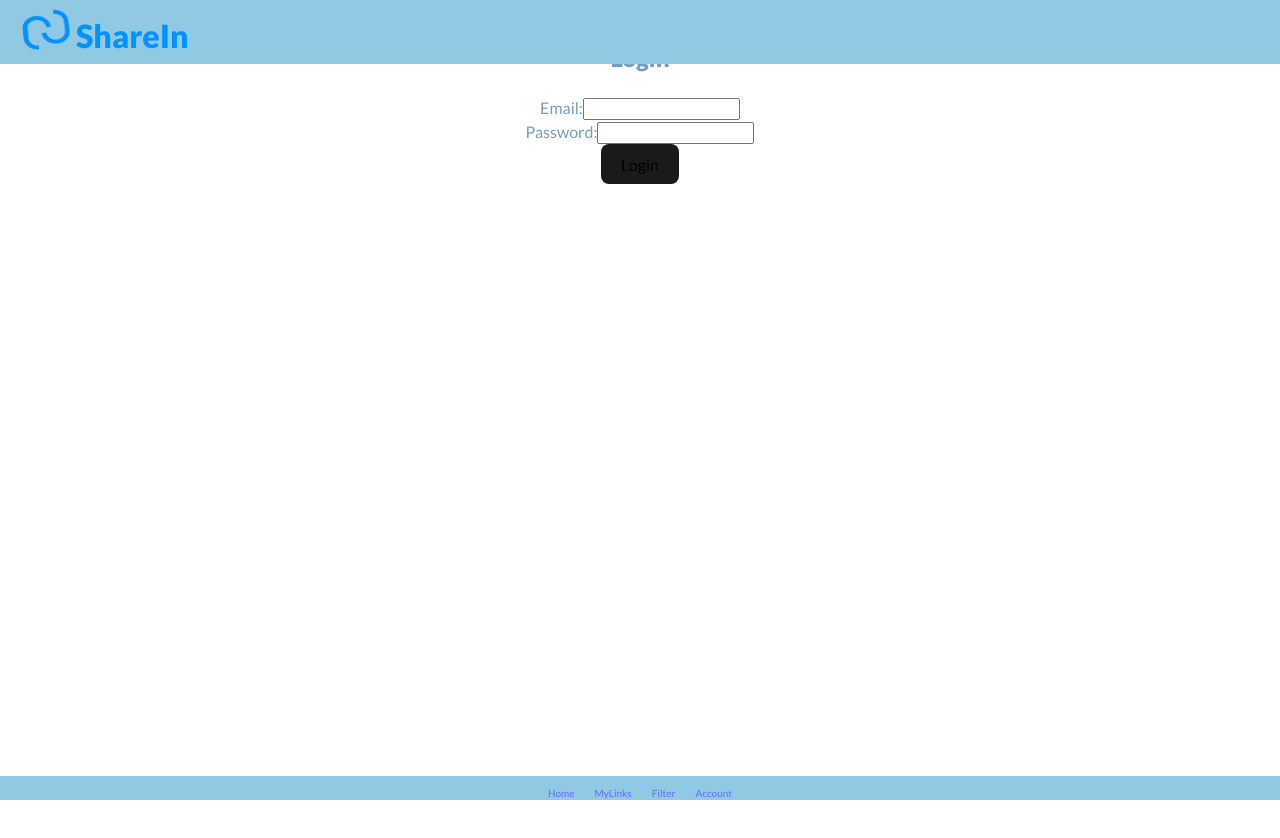
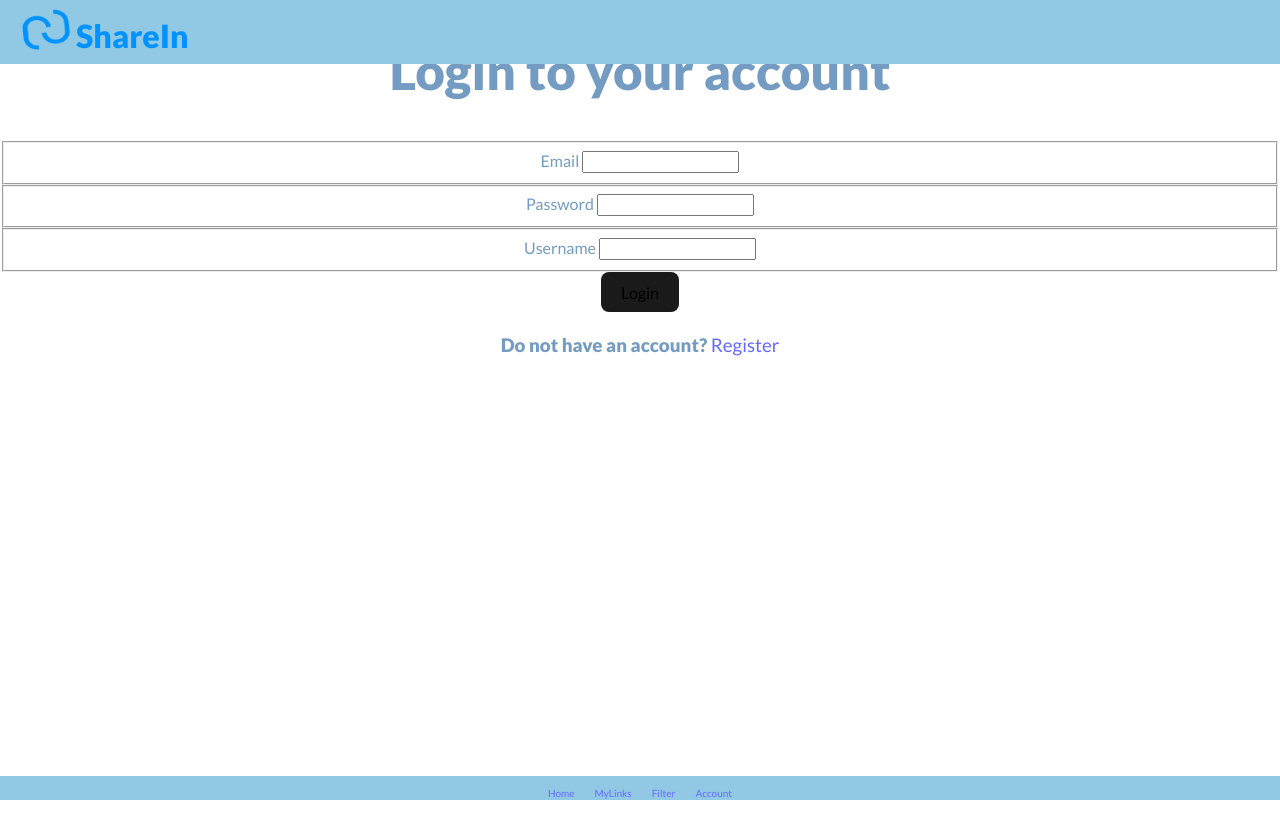
Before and after one commit to AnitaToRemember/proyectoFinal-linkShareFrontend, a React (Vite) app: page /login in a window 1280 px wide. Shown: the top 838 px of the page. Built offline with nearby package versions, Linux system fonts and the light colour scheme.

Commit message:
create loginUserService request and link to loginPage

```diff
--- a/src/pages/LoginPage.jsx
+++ b/src/pages/LoginPage.jsx
@@ -1,51 +1,71 @@
-import React, { useState } from 'react';
+import { useState } from "react";
+import { loginUserService } from '../services/index';
 
-function Login() {
-  const [formData, setFormData] = useState({
-    email: '',
-    password: '',
-  });
+const LoginPage = () => {
+  const [email, setEmail] = useState("");
+  const [password, setPassword] = useState("");
+  const [error, setError] = useState("");
+  const [userName, setUserName] = useState("");
 
-  const handleChange = (e) => {
-    const { name, value } = e.target;
-    setFormData({ ...formData, [name]: value });
-  };
+  const handleForm = async (e) => {
+    e.preventDefault();
+    setError("");
 
-  const handleSubmit = (e) => {
-    e.preventDefault();
-    // Aquí puedos agregar la lógica para enviar los datos del formulario de inicio de sesión al servidor.
-
-    console.log(formData);
+    try {
+      await loginUserService({ email, password, userName });
+      // Lógica de inicio de sesión con éxito por ejemplo, redirigir al homepage
+    } catch (error) {
+      setError(error.message);
+    }
   };
 
   return (
-    <div>
-      <h2>Login</h2>
-      <form onSubmit={handleSubmit}>
-        <div>
-          <label htmlFor="email">Email:</label>
+    <section>
+      <h1>Login to your account</h1>
+      <form onSubmit={handleForm}>
+        <fieldset>
+          <label htmlFor="email">Email </label>
           <input
             type="email"
             id="email"
             name="email"
-            value={formData.email}
-            onChange={handleChange}
+            required
+            onChange={(e) => setEmail(e.target.value)}
           />
-        </div>
-        <div>
-          <label htmlFor="password">Password:</label>
+        </fieldset>
+
+        <fieldset>
+          <label htmlFor="password">Password </label>
           <input
             type="password"
             id="password"
             name="password"
-            value={formData.password}
-            onChange={handleChange}
+            required
+            onChange={(e) => setPassword(e.target.value)}
           />
-        </div>
-        <button type="submit">Login</button>
+        </fieldset>
+        <fieldset>
+          <label htmlFor="userName">Username </label>
+          <input
+            type="userName"
+            id="userName"
+            name="userName"
+            required
+            onChange={(e) => setUserName(e.target.value)}
+          />
+        </fieldset>
+
+        <button>Login</button>
+        {error ? <p>{error}</p> : null}
       </form>
-    </div>
+
+      <div>
+        <h3>
+          Do not have an account? <a href="/register">Register</a>
+        </h3>
+      </div>
+    </section>
   );
-}
+};
 
-export default Login;
+export default LoginPage;
--- a/src/pages/RegisterPage.jsx
+++ b/src/pages/RegisterPage.jsx
@@ -1,5 +1,5 @@
 import { useState } from "react";
-import registerUserService from "../services";
+import { registerUserService } from '../services/index';
 
 const RegisterPage = () => {
   const [userName, setUserName] = useState("");
--- a/src/services/index.js
+++ /dev/null
@@ -1,20 +0,0 @@
-const registerUserService = async ({userName, email, password}) => {
-    const response = await fetch(`${import.meta.env.VITE_APP_BAKEND}/users/register`, {
-        method: 'POST',
-        headers: {
-            'Content-type': 'application/json'
-        },
-        body: JSON.stringify({userName, email, password})
-    });
-
-    const json = await response.json();
-
-if (!response.ok) {
-    throw new Error(json.message);
-}
-};
-
-
-
-
-export default registerUserService;
--- /dev/null
+++ b/src/services/index.jsx
@@ -0,0 +1,31 @@
+export const registerUserService = async ({userName, email, password}) => {
+    const response = await fetch(`${import.meta.env.VITE_APP_BACKEND}/users/register`, {
+        method: 'POST',
+        headers: {
+            'Content-type': 'application/json'
+        },
+        body: JSON.stringify({userName, email, password})
+    });
+
+    const json = await response.json();
+
+if (!response.ok) {
+    throw new Error(json.message);
+}
+};
+
+export const loginUserService = async ({ email, password, userName }) => {
+    const response = await fetch(`${import.meta.env.VITE_APP_BACKEND}/users/login`, {
+      method: 'POST',
+      headers: {
+        'Content-Type': 'application/json',
+      },
+      body: JSON.stringify({ email, password, userName }),
+    });
+
+    const json = await response.json();
+
+    if (!response.ok) {
+      throw new Error(json.message);
+    }
+  };
```
Also changed, not shown: 1 other file (tests, documents, lock files or other folders).
